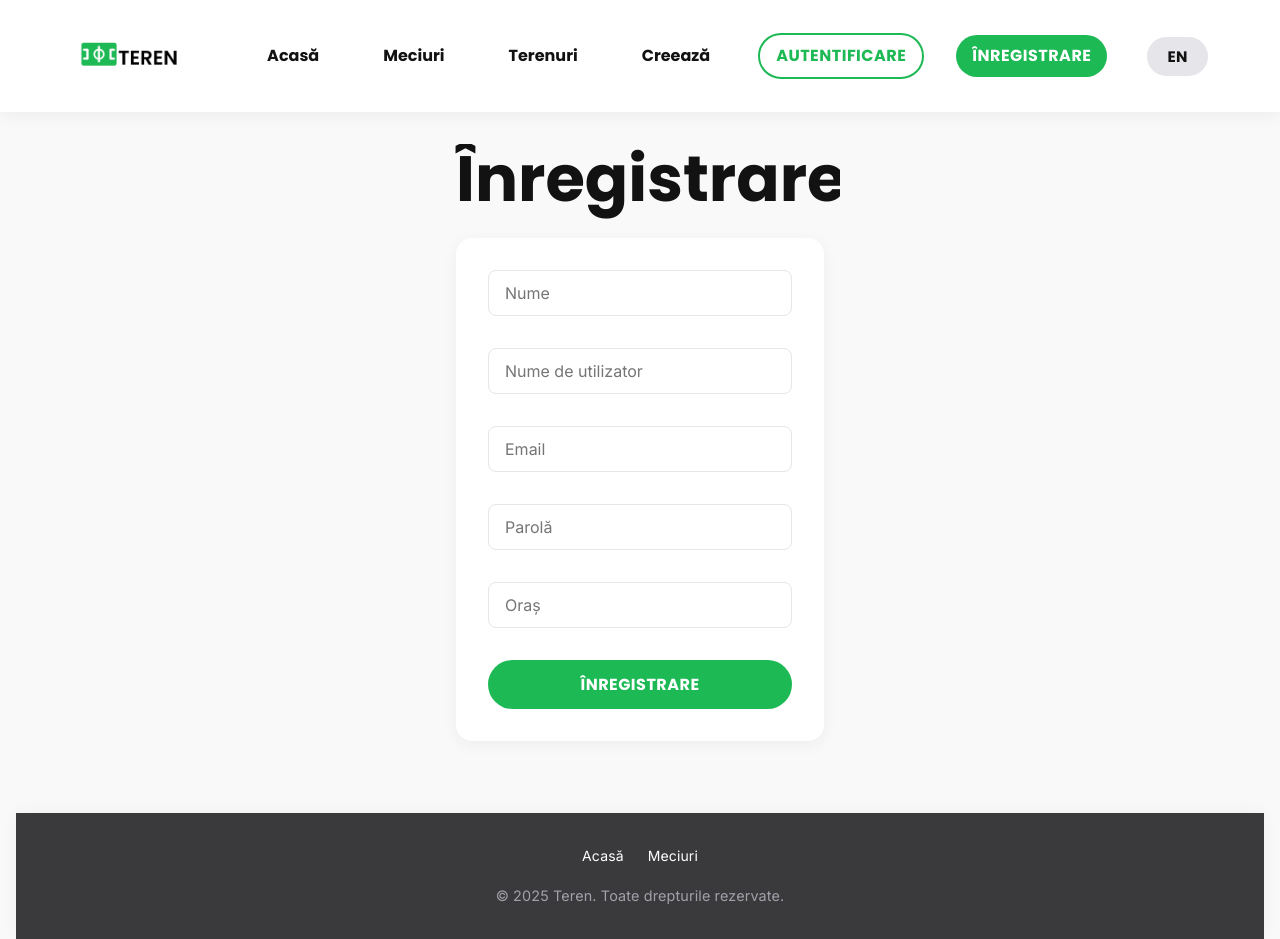
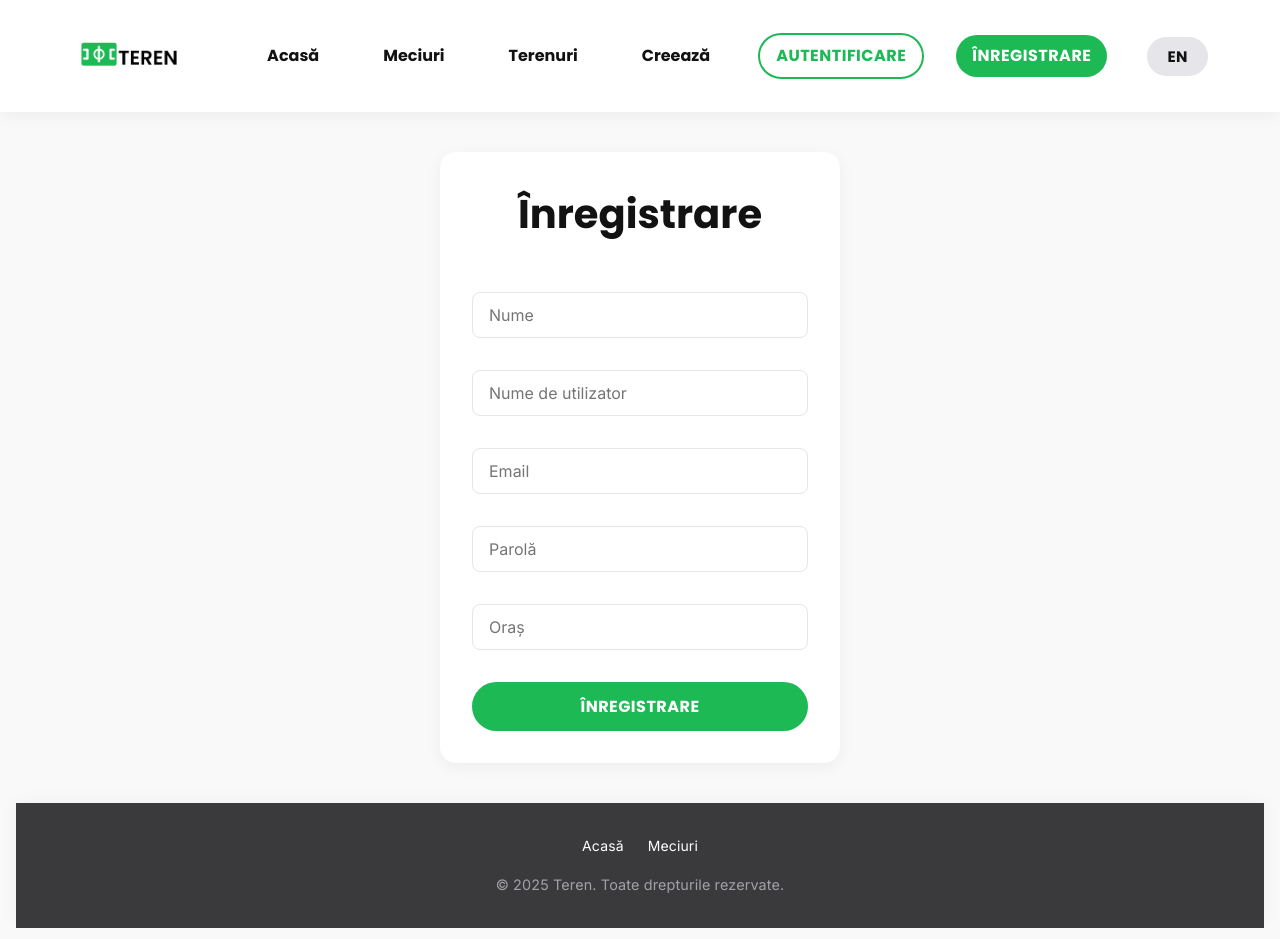
Before and after one commit to ziadsk94/teren, a React (Create React App) app in the folder client/: page /signup in a window 1280 px wide. Built offline with nearby package versions, Linux system fonts and the light colour scheme.

Commit message:
Match signup heading style and structure to login page

```diff
--- a/client/src/pages/SignUp.js
+++ b/client/src/pages/SignUp.js
@@ -52,12 +52,10 @@ const SignUp = () => {
   }
 
   return (
-    <main style={{ maxWidth: 400, margin: "2rem auto" }}>
-      <h1 className="ui-heading" style={{ marginBottom: 24 }}>
-        {t("auth.signup")}
-      </h1>
+    <div className="auth-page">
+      <div className="auth-container">
+        <h1>{t("auth.signup")}</h1>
         <form
-        className="card"
           onSubmit={handleSubmit}
           style={{ display: "flex", flexDirection: "column", gap: 16 }}
         >
@@ -106,7 +104,8 @@ const SignUp = () => {
             {t("auth.signup")}
           </button>
         </form>
-    </main>
+      </div>
+    </div>
   );
 };
 
```
Lines whose indentation alone changed are shown as unchanged.
